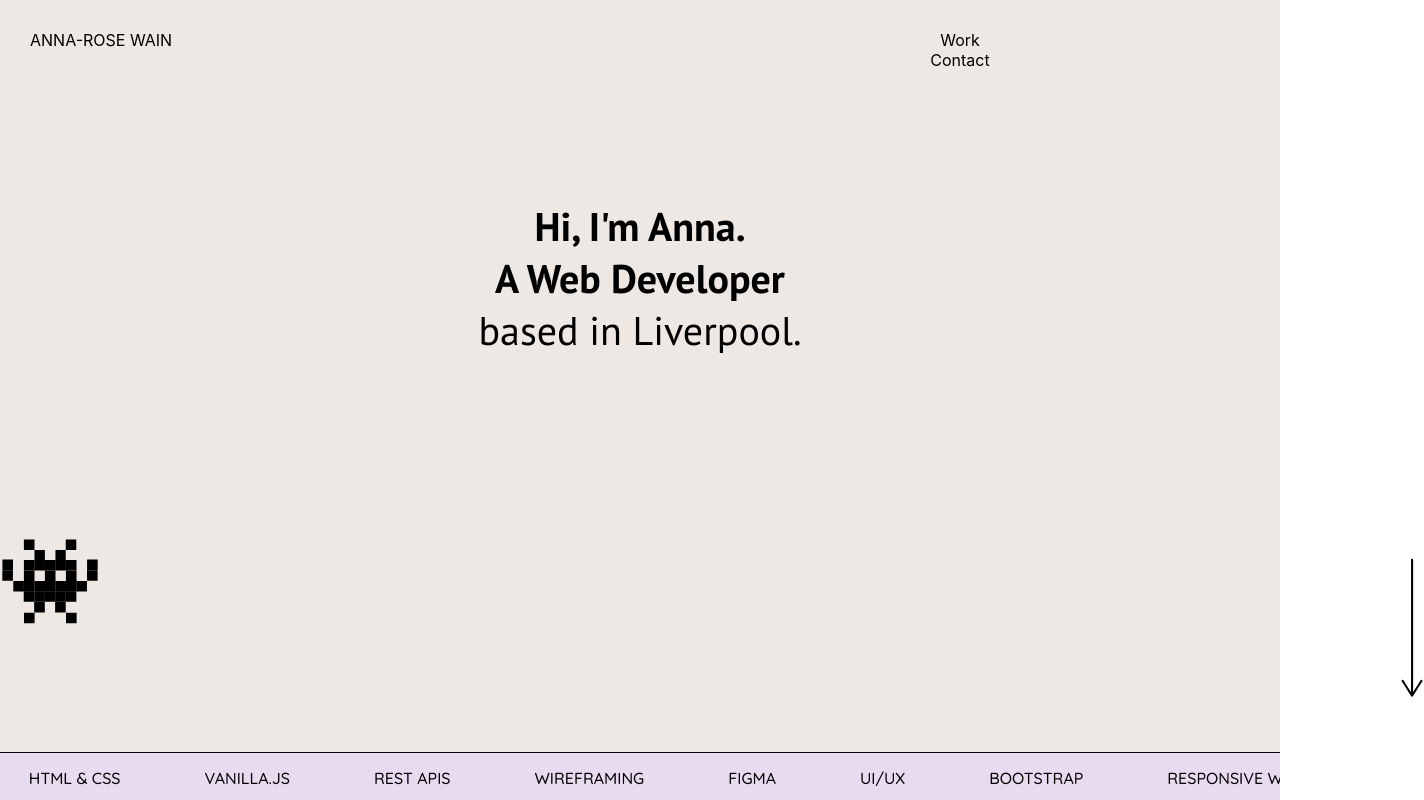
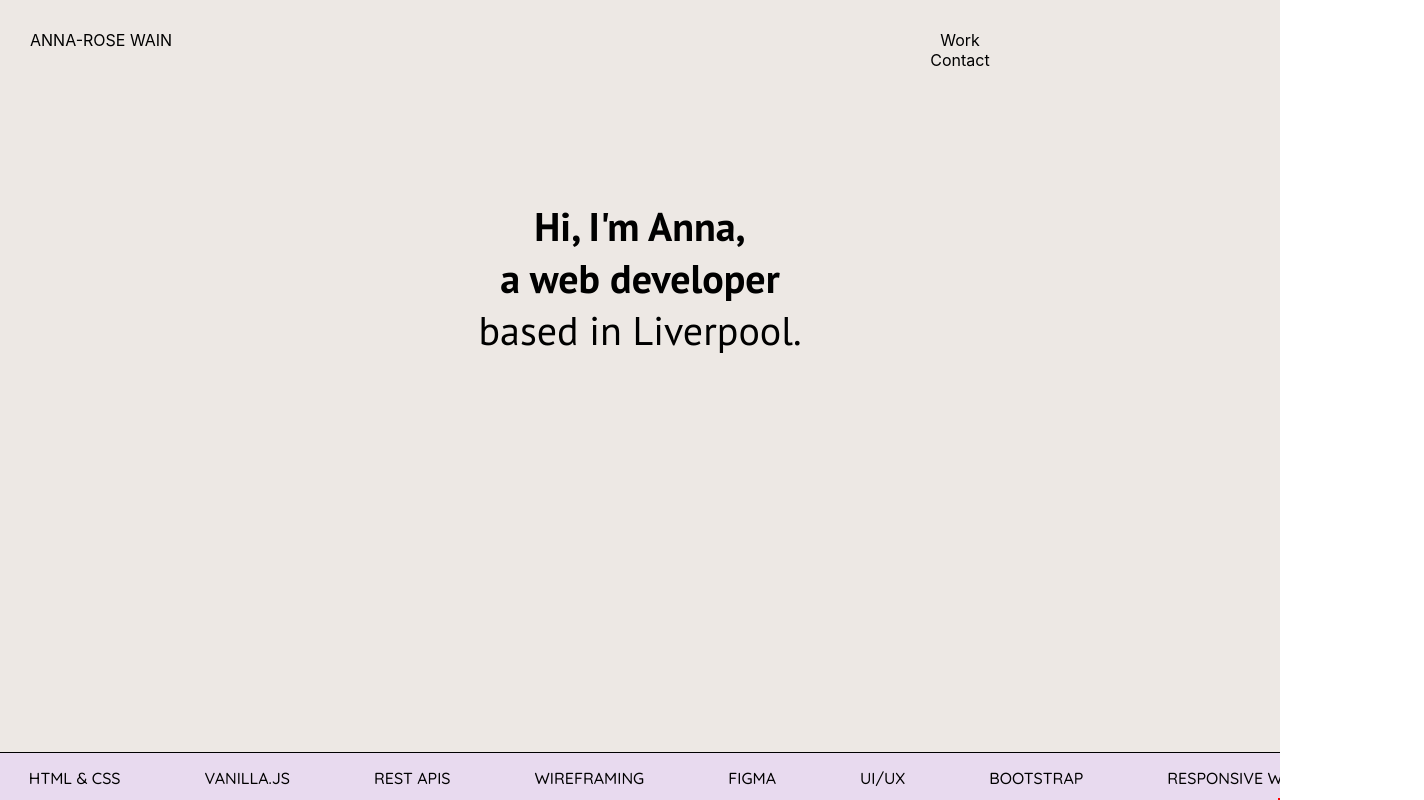
Before and after one commit to anna-rosew/anna-rose-wain, a React (Create React App) app: page / in a window 1280 px wide. Shown: the top 800 px of the page, 1424 px wide, since content can reach past the window. Built offline with nearby package versions, Linux system fonts and the light colour scheme; a web font is replaced by a local one.

Commit message:
Landing Screen

```diff
--- a/src/Components/LandingScreen.js
+++ b/src/Components/LandingScreen.js
@@ -12,15 +12,17 @@ export default function LandingScreen() {
 
       <div className="title">
         {" "}
-        <h1>Hi, I'm Anna.</h1>
+        <h1>Hi, I'm Anna,</h1>
         <span>
-          <h1>A Web Developer</h1>
+          <h1>a web developer</h1>
           <h1 className="small">based in Liverpool.</h1>
         </span>
       </div>
-      <div className="nav">
-        <img src={emoji} alt="Robot Gif" className="robot-img" />
-        <img src={arrow} alt="Arrow pointing down" className="arrow-img" />
+      <div className="nav-element">
+        <div className="nav">
+          <img src={emoji} alt="Robot Gif" className="robot-img" />
+          <img src={arrow} alt="Arrow pointing down" className="arrow-img" />
+        </div>
       </div>
     </div>
   );
--- a/src/Styles/Header.css
+++ b/src/Styles/Header.css
@@ -8,7 +8,7 @@
 }
 
 .logo h1 {
-  font-weight: 400;
+  font-weight: 700;
 }
 
 .header-item-1 {
--- a/src/Styles/LandingScreen.css
+++ b/src/Styles/LandingScreen.css
@@ -39,20 +39,29 @@ h1 {
   font-size: 20px;
 }
 
+.nav-element {
+  position: fixed;
+  bottom: 0;
+  right: 0;
+  z-index: 1000;
+}
+
 .nav {
-  display: flex;
-  align-items: center;
-  padding-top: 100px;
+  position: relative;
+}
+
+.robot-img {
+  position: absolute;
+  top: 0;
+  height: 100px;
 }
 
 .arrow-img {
-  display: block;
+  position: absolute;
+  top: 100px;
   height: 150px;
-  padding-top: 100px;
-  margin-left: 1300px;
 }
 
-.robot-img {
-  display: block;
-  height: 100px;
+.nav-element {
+  border: 1px solid red;
 }
```
